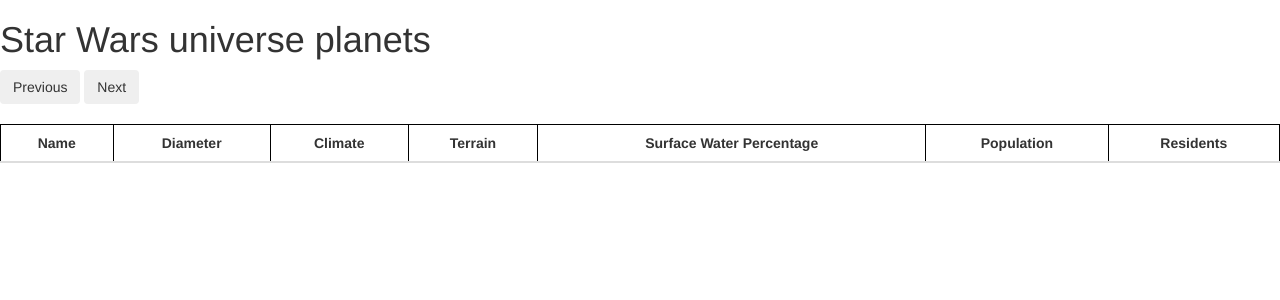
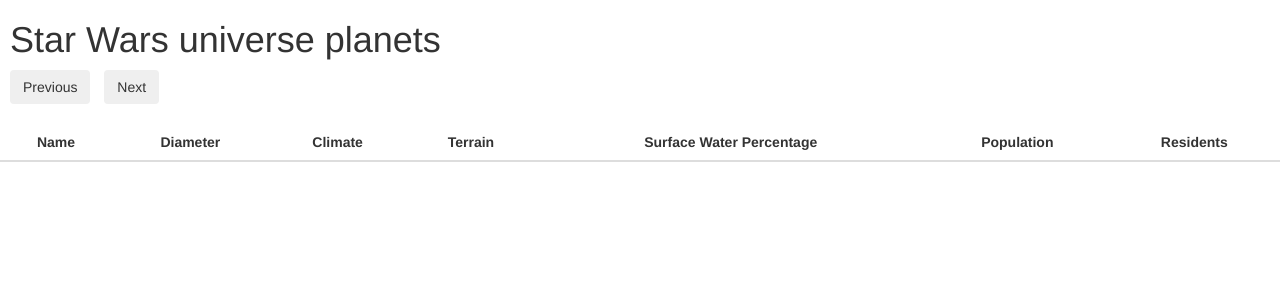
Before and after one commit to MihaelaNaidin040696/api-wars-planets, a Flask app: page / in a window 1280 px wide. Shown: the top 300 px of the page. Run offline with Flask 2, Linux system fonts and the light colour scheme; lists and menus that the app fills with data are empty; some libraries are stand-ins or nearby versions.

Commit message:
restore table css

```diff
--- a/static/main.css
+++ b/static/main.css
@@ -1,6 +1,11 @@
 table, th, td {
-  border: 1px solid black;
-  border-collapse: collapse;
   text-align: center;
   padding: 5px;
+  margin: auto;
 }
+
+#prev,
+#next,
+h1 {
+  margin-left: 10px;
+}
```
